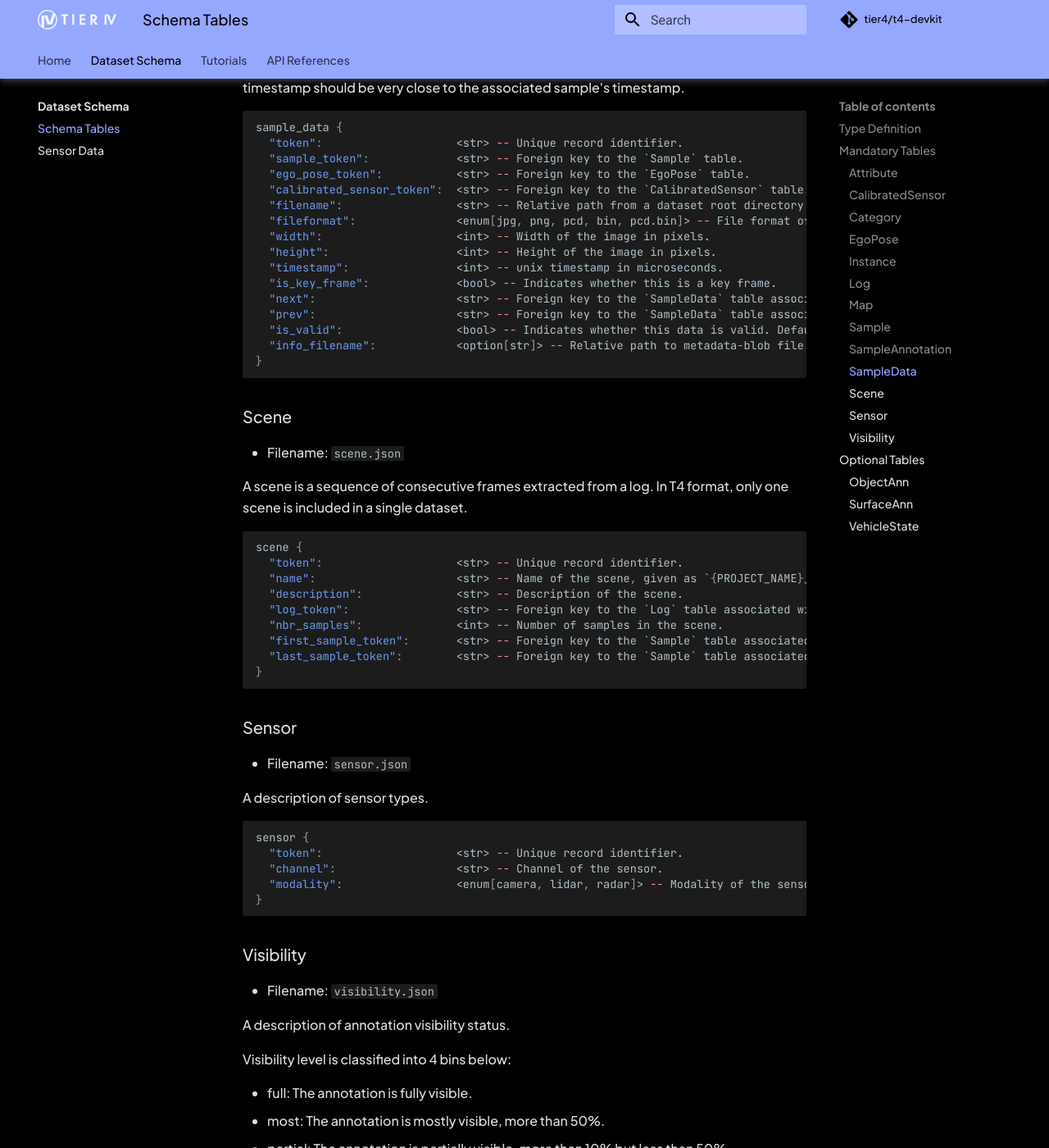
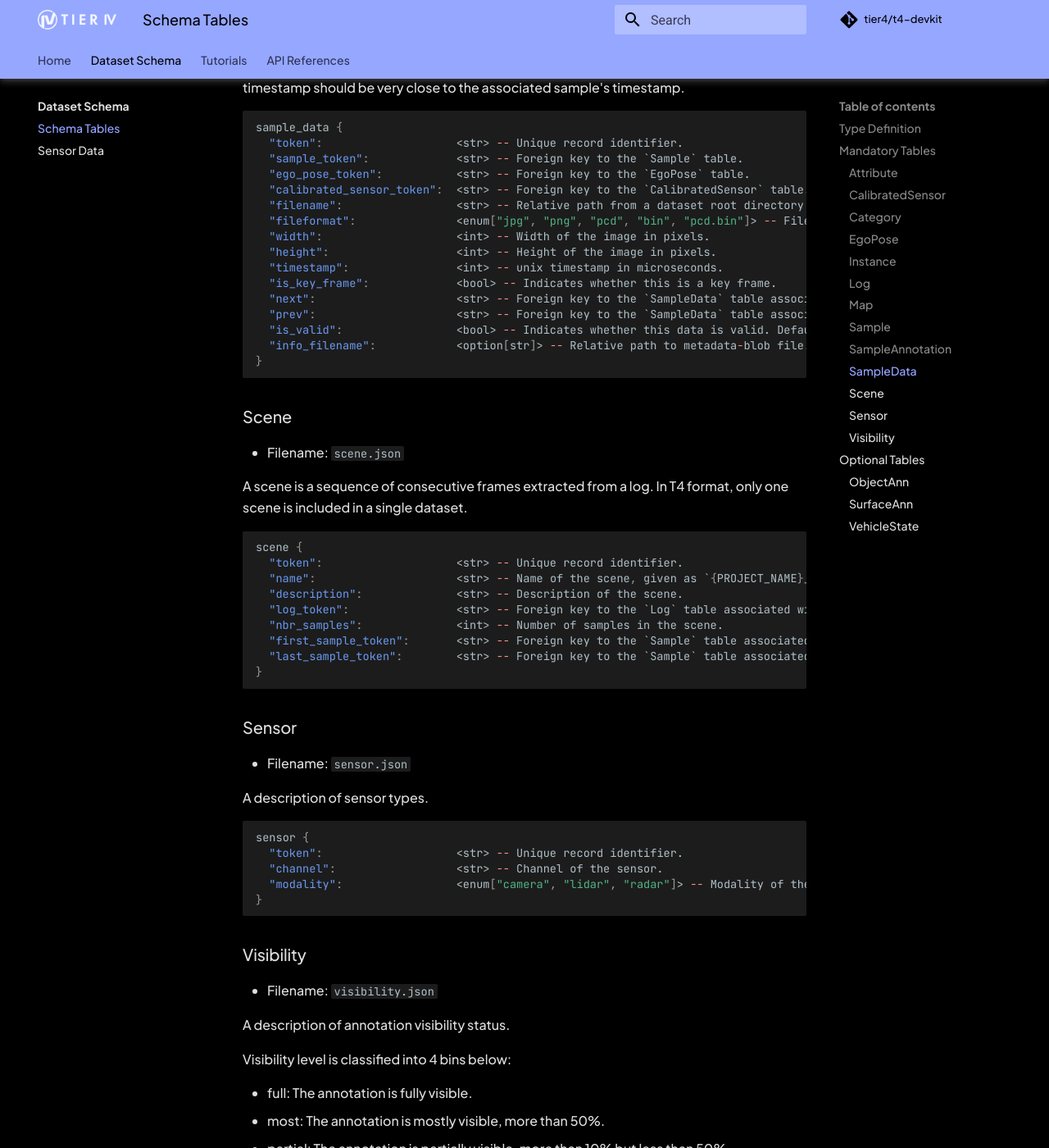
Before and after one commit to tier4/t4-devkit, an MkDocs documentation site: the page built from docs/schema/table.md, in a window 1280 px wide and 1400 px high, scrolled down 4351 px. Shown: the whole window at 82% size. Built offline with MkDocs 1.6.1 and Material for MkDocs 9.7.7, drawn with Linux system fonts in a browser that asks for light colours; comment, search, counter and statistics services are not loaded; the version menu is left out; some of the changed text lies outside the part shown.

Commit message:
docs: add double-quotes for string enum
Signed-off-by: ktro2828 <kotaro.uetake@tier4.jp>

````diff
--- a/docs/schema/table.md
+++ b/docs/schema/table.md
@@ -195,7 +195,7 @@
   "ego_pose_token":           <str> -- Foreign key to the `EgoPose` table.
   "calibrated_sensor_token":  <str> -- Foreign key to the `CalibratedSensor` table.
   "filename":                 <str> -- Relative path from a dataset root directory to the sensor data file.
-  "fileformat":               <enum[jpg, png, pcd, bin, pcd.bin]> -- File format of the sensor data file.
+  "fileformat":               <enum["jpg", "png", "pcd", "bin", "pcd.bin"]> -- File format of the sensor data file.
   "width":                    <int> -- Width of the image in pixels.
   "height":                   <int> -- Height of the image in pixels.
   "timestamp":                <int> -- unix timestamp in microseconds.
@@ -236,7 +236,7 @@
 sensor {
   "token":                    <str> -- Unique record identifier.
   "channel":                  <str> -- Channel of the sensor.
-  "modality":                 <enum[camera, lidar, radar]> -- Modality of the sensor.
+  "modality":                 <enum["camera", "lidar", "radar"]> -- Modality of the sensor.
 }
 ```
 
@@ -256,7 +256,7 @@
 ```json
 visibility {
   "token":                    <str> -- Unique record identifier.
-  "level":                    <enum[full, most, partial, none]> -- Level of visibility of the annotation.
+  "level":                    <enum["full", "most", "partial", "none"]> -- Level of visibility of the annotation.
   "description":              <str> -- Description of the visibility level.
 }
 ```
@@ -326,7 +326,7 @@
 | Type             | Definition                                                                          |
 | ---------------- | ----------------------------------------------------------------------------------- |
 | `Indicators`     | `{"left": <IndicatorState>, "right": <IndicatorState>, "hazard": <IndicatorState>}` |
-| `IndicatorState` | `enum[on, off]`                                                                     |
+| `IndicatorState` | `enum["on", "off"]`                                                                 |
 | `AdditionalInfo` | `{"speed": <option[float]>}`                                                        |
 
 ```json
@@ -338,7 +338,7 @@
   "steer_pedal":              <option[float]> -- Steering wheel position percentage.
   "steering_tire_angle":      <option[float]> -- Steering tire angle in radians.
   "steering_wheel_angle":     <option[float]> -- Steering wheel angle in radians.
-  "shift_state":              <option[enum[PARK, REVERSE, NEUTRAL, HIGH, FORWARD, LOW, NONE]]> -- Shift state of the vehicle.
+  "shift_state":              <option[enum["PARK", "REVERSE", "NEUTRAL", "HIGH", "FORWARD", "LOW", "NONE"]]> -- Shift state of the vehicle.
   "indicators":               <option[Indicators]> -- Indicator state of the vehicle.
   "additional_info":          <option[AdditionalInfo]> -- Additional information about the vehicle state.
 }
````
